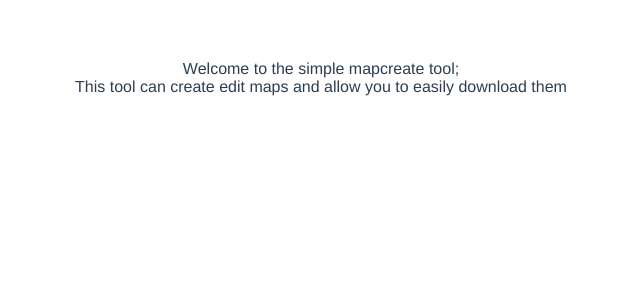
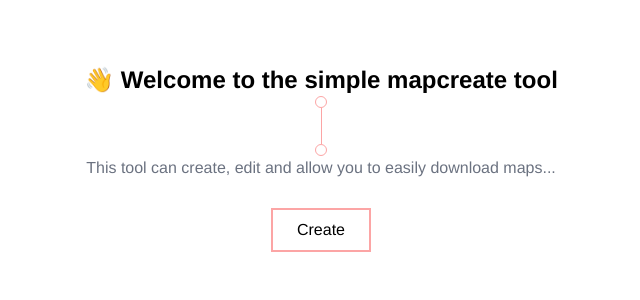
Before and after one commit to bytemerger/mintMap, a Vue app: page / in a window 1280 px wide. Shown: the top 300 px of the page, without its empty margins (319-959 px from the left). Built offline with nearby package versions, Linux system fonts and the light colour scheme.

Commit message:
welcome page

```diff
--- a/package.json
+++ b/package.json
@@ -8,7 +8,10 @@
     "lint": "vue-cli-service lint"
   },
   "dependencies": {
+    "autoprefixer": "^10",
     "core-js": "^3.8.3",
+    "postcss": "^8",
+    "tailwindcss": "^3",
     "vue": "^3.2.13"
   },
   "devDependencies": {
@@ -21,6 +24,7 @@
     "@vue/eslint-config-typescript": "^9.1.0",
     "eslint": "^7.32.0",
     "eslint-plugin-vue": "^8.0.3",
-    "typescript": "~4.5.5"
+    "typescript": "~4.5.5",
+    "vue-cli-plugin-tailwind": "~3.0.0"
   }
 }
--- /dev/null
+++ b/postcss.config.js
@@ -0,0 +1,6 @@
+module.exports = {
+  plugins: {
+    tailwindcss: {},
+    autoprefixer: {}
+  }
+}
--- a/src/App.vue
+++ b/src/App.vue
@@ -1,29 +1,22 @@
 <template>
-   <div>
-     Welcome to the simple mapcreate tool;
-   </div>
-   <div>
-     This tool can create edit maps and allow you to easily download them
-   </div>
+   <welcome-page/>
 </template>
 
 <script lang="ts">
 import { defineComponent } from 'vue';
+import WelcomePage from './components/WelcomePage.vue'
 
 export default defineComponent({
   name: 'App',
   components: {
+    WelcomePage
   }
 });
 </script>
 
 <style>
 #app {
-  font-family: Avenir, Helvetica, Arial, sans-serif;
   -webkit-font-smoothing: antialiased;
   -moz-osx-font-smoothing: grayscale;
-  text-align: center;
-  color: #2c3e50;
-  margin-top: 60px;
 }
 </style>
--- /dev/null
+++ b/src/assets/tailwind.css
@@ -0,0 +1,5 @@
+@tailwind base;
+
+@tailwind components;
+
+@tailwind utilities;
--- /dev/null
+++ b/src/components/WelcomePage.vue
@@ -0,0 +1,32 @@
+<template>
+   <div class="flex flex-col justify-center items-center font-Avenir text-center color-[#2c3e50] m-16">
+    <div class="font-semibold text-2xl">
+      👋 Welcome to the simple mapcreate tool
+    </div>
+    <div class="flex flex-col items-center">
+      <div class="w-3 h-3 rounded-full border-red-300 border"></div>
+      <div class="h-9 border-l border-red-300"></div>
+      <div class="w-3 h-3 rounded-full border-red-300 border"></div>
+    </div>
+    <div class="font-medium text-base text-gray-500">
+      This tool can create, edit and allow you to easily download maps...
+    </div>
+    <div>
+      <button class="border-2 border-red-300 py-2 px-6 mt-7 hover:bg-red-50">Create</button>
+    </div>
+   </div>
+</template>
+
+<script lang="ts">
+import { defineComponent } from 'vue';
+
+export default defineComponent({
+  name: 'WelcomePage',
+  components: {
+  }
+});
+</script>
+
+<style>
+
+</style>
--- a/src/main.ts
+++ b/src/main.ts
@@ -1,4 +1,5 @@
 import { createApp } from 'vue'
 import App from './App.vue'
+import './assets/tailwind.css'
 
 createApp(App).mount('#app')
--- /dev/null
+++ b/tailwind.config.js
@@ -0,0 +1,11 @@
+module.exports = {
+  content: ['./public/**/*.html', './src/**/*.{vue,js,ts,jsx,tsx}'],
+  theme: {
+    extend: {
+      fontFamily:{
+        Avenir: ["Avenir","Helvetica","Arial"]
+      }
+    },
+  },
+  plugins: [],
+}
```
Also changed, not shown: 1 other file (tests, documents, lock files or other folders).
